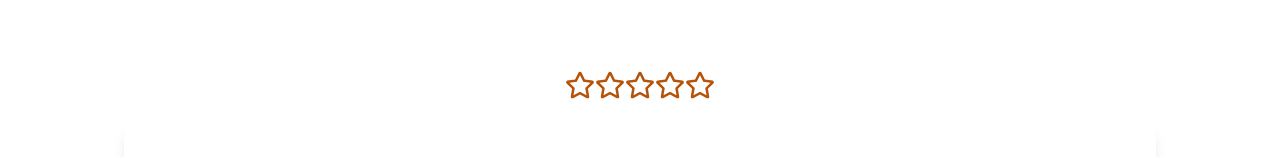
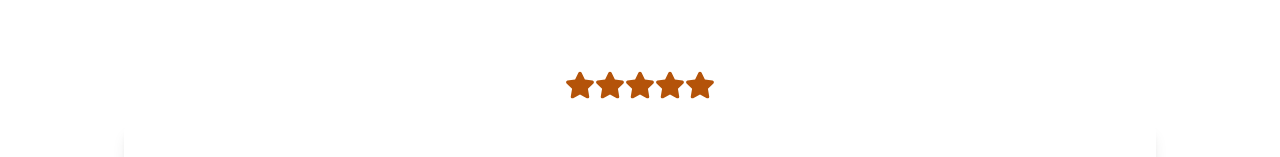
Before and after one commit to jakuzzibubbles/portfolio-white, a React (Vite) app: page / in a window 1280 px wide. Both pictures are taken after a click on the button "testimonials". Shown: the part 1646-1803 px from the top of the page. Built offline with nearby package versions, Linux system fonts and the light colour scheme.

Commit message:
review details update data

```diff
--- a/src/components/Testimonials.jsx
+++ b/src/components/Testimonials.jsx
@@ -1,7 +1,7 @@
 import { useState } from "react";
 import { ChevronLeft, ChevronRight } from "lucide-react";
 import { testimonials } from "../utils/data";
-import { FaRegStar } from "react-icons/fa";
+import { FaStar, FaStarHalfAlt } from "react-icons/fa";
 
 export default function Testimonials() {
   const [index, setIndex] = useState(0);
@@ -19,11 +19,23 @@ export default function Testimonials() {
   return (
     <div className="py-12 bg-transparent text-center">
       <div className="flex justify-center mb-6">
-        <FaRegStar className="text-3xl text-yellow-900" />
-        <FaRegStar className="text-3xl text-yellow-900" />
-        <FaRegStar className="text-3xl text-yellow-900" />
-        <FaRegStar className="text-3xl text-yellow-900" />
-        <FaRegStar className="text-3xl text-yellow-900" />
+        {index === 2 ? (
+          <>
+            <FaStar className="text-3xl text-yellow-900" />
+            <FaStar className="text-3xl text-yellow-900" />
+            <FaStar className="text-3xl text-yellow-900" />
+            <FaStar className="text-3xl text-yellow-900" />
+            <FaStarHalfAlt className="text-3xl text-yellow-900" />
+          </>
+        ) : (
+          <>
+            <FaStar className="text-3xl text-yellow-900" />
+            <FaStar className="text-3xl text-yellow-900" />
+            <FaStar className="text-3xl text-yellow-900" />
+            <FaStar className="text-3xl text-yellow-900" />
+            <FaStar className="text-3xl text-yellow-900" />
+          </>
+        )}
       </div>
       <div className="flex items-center justify-center flex-wrap gap-4 sm:gap-6">
         <button
--- a/src/utils/data.js
+++ b/src/utils/data.js
@@ -376,14 +376,14 @@ export const testimonials = [
     text: "We hired Linh to help us managing a challenging project and her performance was outstanding. She was able to handle multiple stakeholders while bringing our team to peak performance. Her open and good-humored spirit was essential for a smooth process and cheerful employees🙂 She has also added sophisticated automatisms to our task management that we still use today.",
   },
   {
+    name: "Grig R.",
+    role: "Founder, XWECAN s.r.o",
+    text: "Linh was incredible to work with. A true workaholic, incredibly passionate and an amazing human being. She left a real mark on our company.",
+  },
+  {
     name: "Noam K.",
     role: "CEO, Matok V'Kal Ltd",
     text: "Her list assembly was quick, efficient and was done with great expertise. Her understanding of the company's needs was outstanding. She has made a good screening of the companies according to their interest in our product and the meetings that were arranged were with the right people and with real potential clients for future closing of contracts. Working with her has saved the company time and money compared to other alternatives.",
-  },
-  {
-    name: "Grig R.",
-    role: "Founder, XWECAN s.r.o",
-    text: "Linh was incredible to work with. A true workaholic, incredibly passionate and an amazing human being. She left a real mark on our company.",
   },
   {
     name: "Frank S.",
```
